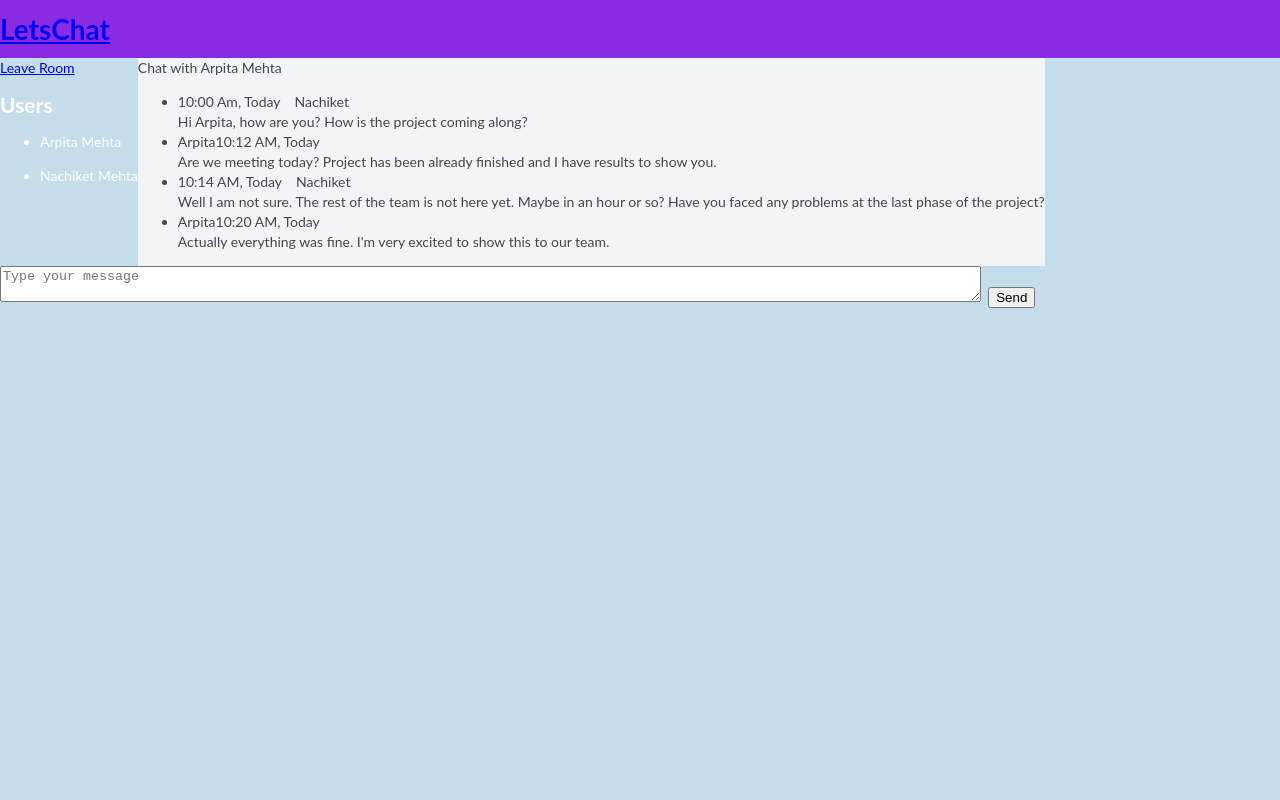
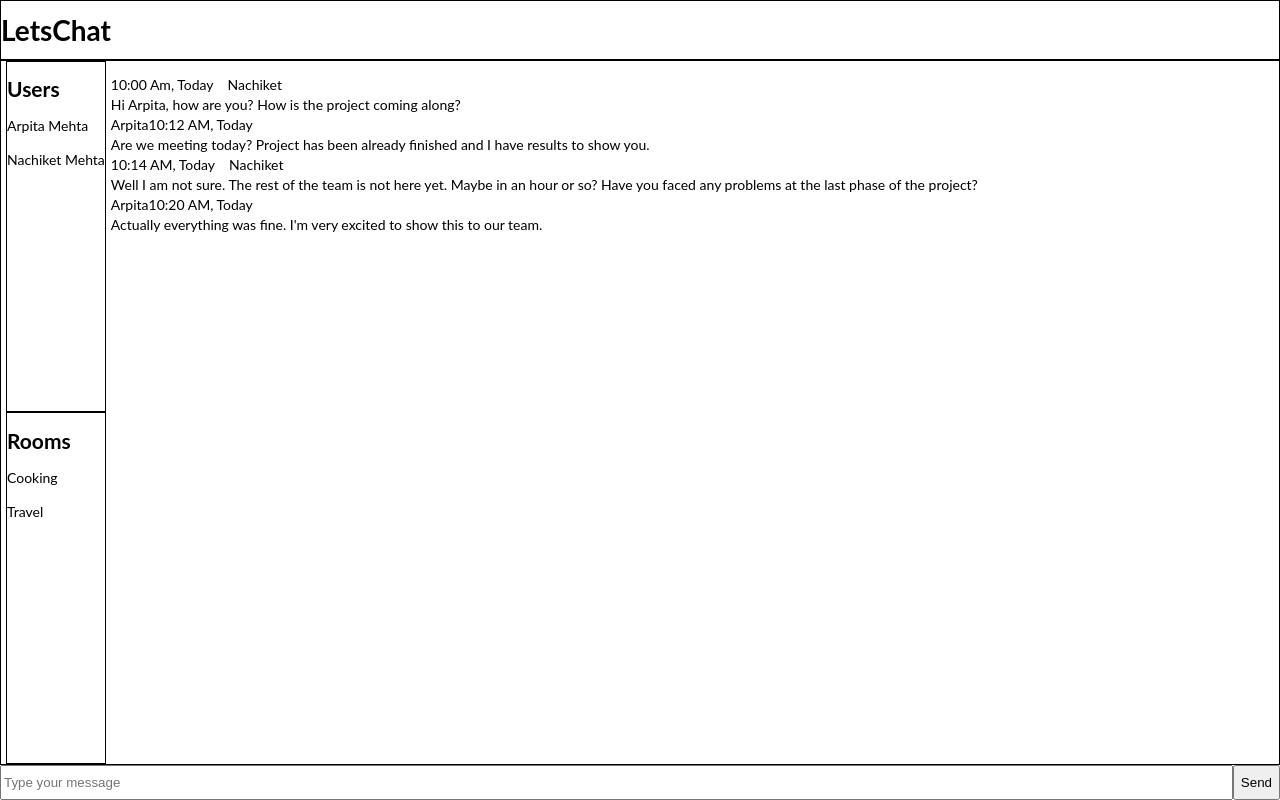
Before and after one commit to ap104826/lets-chat, a React (Create React App) app: page /rooms/1 in a window 1280 px wide. Built offline with nearby package versions, Linux system fonts and the light colour scheme.

Commit message:
added css

```diff
--- a/src/App.css
+++ b/src/App.css
@@ -1,17 +1,68 @@
 .App_header {
   display: flex;
-  background-color: blueviolet;
+  border: black;
+  border-style: solid;
+  border-width: thin;
 }
 
+.chat_container {
+  display: flex;
+  flex-direction: column;
+  flex: 1;
+}
+
+.chat_users {
+  border: black;
+  border-color: black;
+  border-style: solid;
+  border-width: thin;
+  flex: 1;
+  margin-left: 5px;
+  margin-right: 5px;
+}
+
+.chat_rooms {
+  border: black;
+  border-style: solid;
+  border-width: thin;
+  border-color: black;
+  flex: 1;
+  margin-left: 5px;
+  margin-right: 5px;
+}
 
 .main_chat {
   display: flex;
+  flex: 1;
+  border: black;
+  border-style: solid;
+  border-width: thin;
+}
+
+html, body {
+  height: 100%;
+}
+
+#root {
+  height: 100%;
+}
+
+.App {
+  height: 100%;
+  display: flex;
+  flex-direction: column;
 }
 
 body {
-  background: #C5DDEB;
   font: 14px/20px "Lato", Arial, sans-serif;
-  color: white;
+}
+
+ul {
+  padding: 0px;
+}
+
+li {
+  list-style: none;
 }
 
 .chat {
@@ -19,7 +70,24 @@ body {
   color: #434651;
 
 }
-.chat_message clearfix{
-  width: 60%;
+.chat_messages {
   align-items: center;
+  /* border: black;
+  border-style: solid;
+  border-width: thin; */
+  flex: 1;
 }
+
+.chat_message {
+  height: 35px;
+  display: flex;
+}
+
+.message_input {
+  flex: 1;
+}
+
+.chat_nav {
+  display: flex;
+  flex-direction: column;
+}
--- a/src/App.js
+++ b/src/App.js
@@ -2,7 +2,7 @@ import React, { Component } from 'react'
 import { Route } from 'react-router-dom'
 import Login from './Login'
 import Room from './Room'
-import Rooms from'./Rooms'
+import Rooms from './Rooms'
 import Register from './Register'
 import './App.css'
 
@@ -12,7 +12,7 @@ class App extends Component {
     return (
       <div className="App">
         <header class="App_header">
-          <h1><a href="/">LetsChat</a></h1>
+          <h1>LetsChat</h1>
         </header>
         <Route
           exact
--- a/src/Login.js
+++ b/src/Login.js
@@ -9,12 +9,10 @@ export default class Login extends Component {
 
                     <h1> Login</h1>
                     <form>
-                        <input type="email" className="input-box" placeholder="Your Email" />
-                        <input type="password" className="input-box" placeholder="Password" />
-                        <button type="button" className="signup-btn">Sign up</button>
+                        <input type="email" className="input_email" placeholder="Email" />
+                        <input type="password" className="input_password" placeholder="Password" />
+                        <button type="button" className="signup_btn">Sign up</button>
                         <hr/>
-                        <p class="or">OR</p>
-                            <button type="button" className="facebook-btn">Login with Facebook</button>
                             <p>Do you have an account ? <a href="#">Sign in</a></p>
                     </form>
                 </div>
--- a/src/Room.js
+++ b/src/Room.js
@@ -3,34 +3,38 @@ import React, { Component } from 'react';
 export default class Room extends Component {
     render() {
         return (
-            <div>
+            <div className="chat_container">
                 <div class="main_chat">
-                    <div>
-                        <a class="LeaveRoom_button" type="button" href="/Leave Room">Leave Room</a>
+                    <div className="chat_nav">
+                        <div className="chat_users">
                             <h2>Users</h2>
-                        <ul class="list">
+                            <ul>
                                 <li>
-                                <div class="about">
-                                    <div class="name">
                                     Arpita Mehta
-                                    </div>
-                                </div>
                                 </li>
                             </ul>
-                        <ul class="list">
+                            <ul>
                                 <li>
-                                <div class="about">
-                                    <div class="name">
                                     Nachiket Mehta
-                                    </div>
-                                </div>
                                 </li>
                             </ul>
                         </div>
-                    <div class="chat messages">
-                        <div class="chat-about">
-                            <div class="chat-with">Chat with Arpita Mehta</div>
+                        <div className="chat_rooms">
+                            <h2>Rooms</h2>
+                            <ul>
+                                <li>
+                                    Cooking
+                                </li>
+                            </ul>
+                            <ul>
+                                <li>
+                                    Travel
+                                </li>
+                            </ul>
                         </div>
+                    </div>
+
+                    <div class="chat_messages">
                         <div class="chat-history">
                             <ul>
                                 <li>
@@ -73,8 +77,7 @@ export default class Room extends Component {
                     </div>
                 </div>
                 <div class="chat_message">
-                    <textarea name="message-to-send" id="message-to-send" placeholder="Type your message" rows="2" cols="120"></textarea>
-                    &nbsp;&nbsp;
+                    <input name="message-to-send" className="message_input" id="message-to-send" placeholder="Type your message" />
                     <button>Send</button>
                 </div>
             </div>
```
Also changed, not shown: public/index.html (+4 -4 lines), src/Room.css (added). Lines whose indentation alone changed are shown as unchanged.
